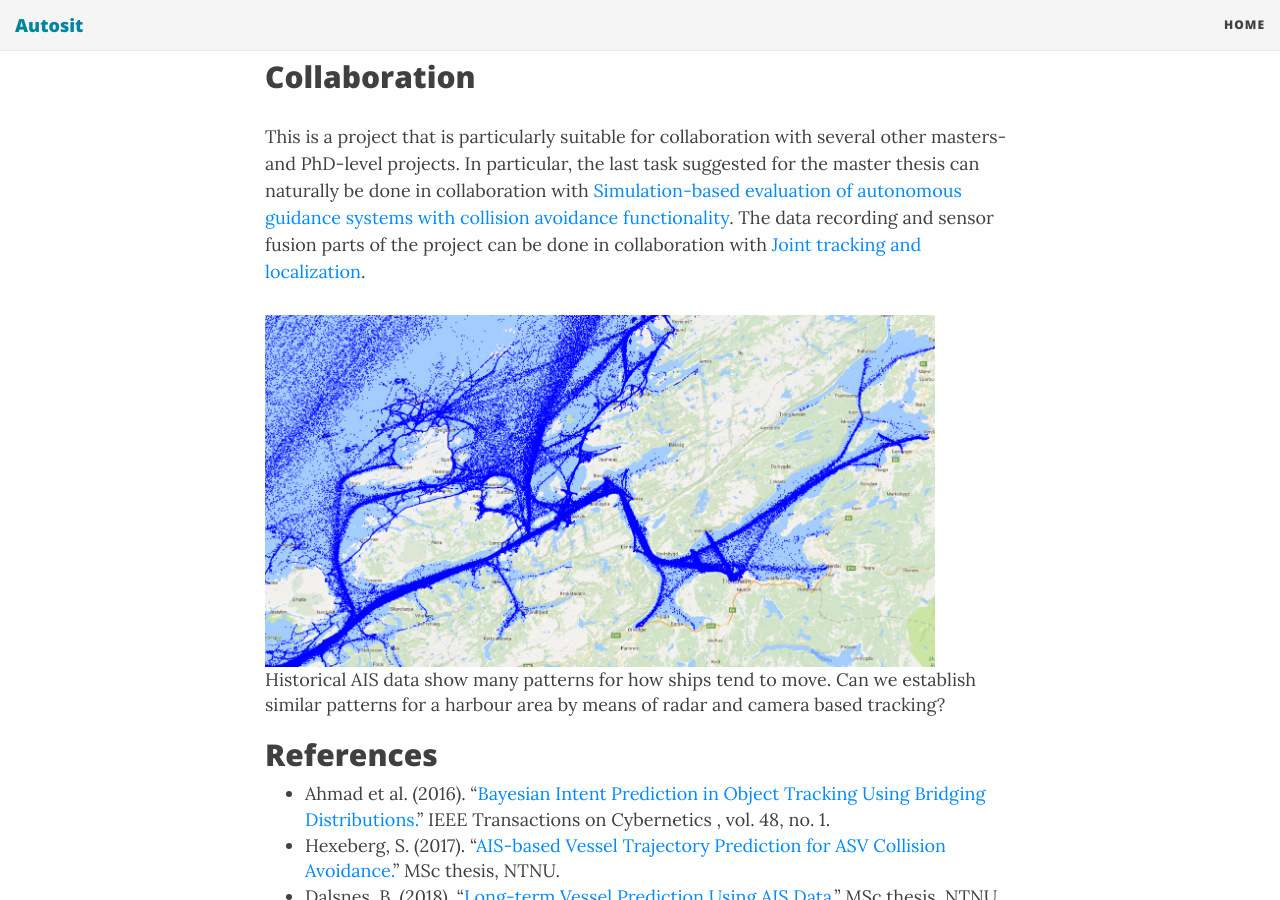
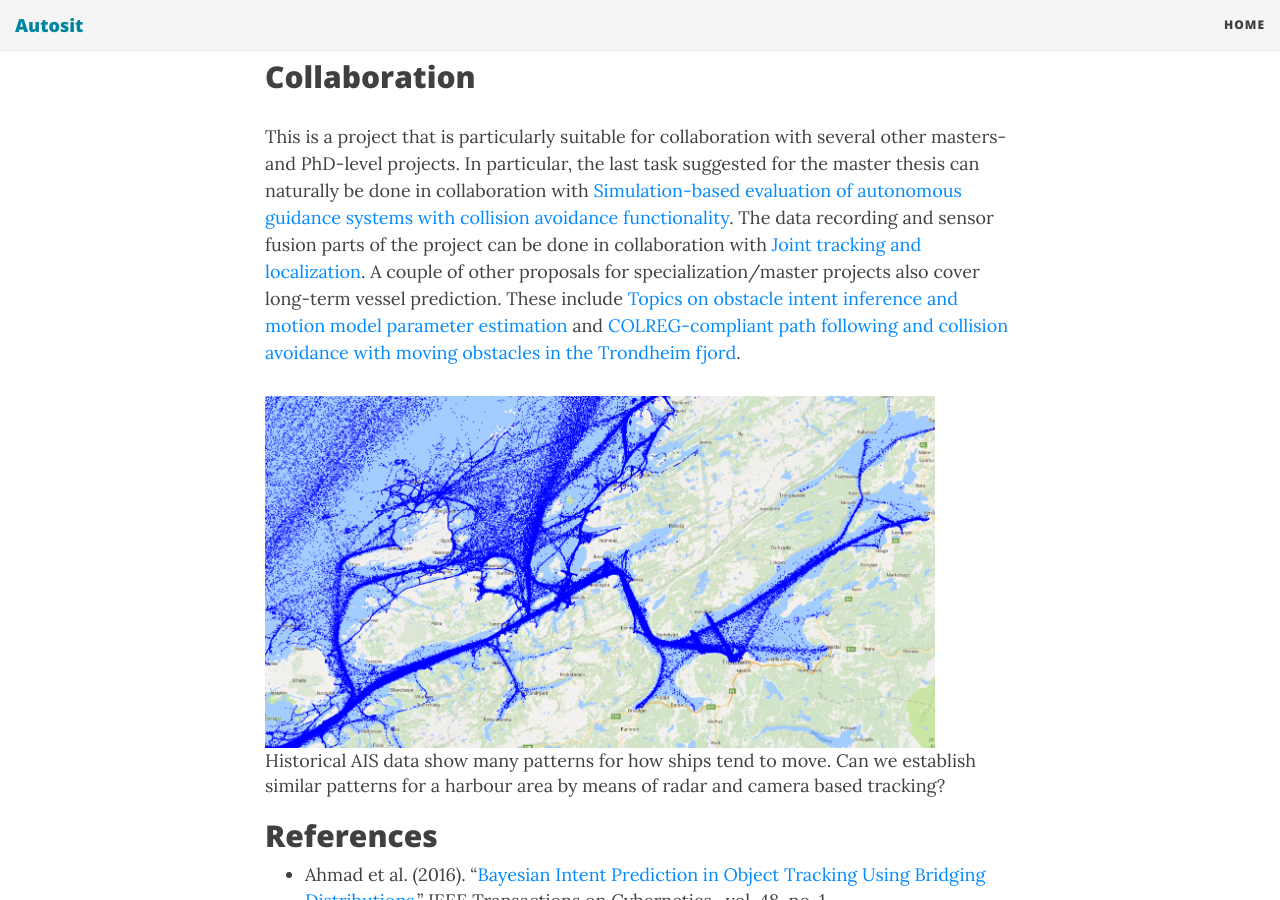
Before and after one commit to autosit/autosit.github.io, a Jekyll site: the page built from _posts/2020-04-19-ltp_canal.md, in a window 1280 px wide and 900 px high, scrolled down 2850 px. Built offline with Jekyll 4.4.1, drawn with Linux system fonts in a browser that asks for light colours; nearby versions of some CDN libraries.

Commit message:
further revisions on ltp canal

```diff
--- a/_posts/2020-04-19-ltp_canal.md
+++ b/_posts/2020-04-19-ltp_canal.md
@@ -56,7 +56,7 @@ The main goal of the specialization project is to make sure that we have a suffi
 
 ## Collaboration
 
-This is a project that is particularly suitable for collaboration with several other masters- and PhD-level projects. In particular, the last task suggested for the master thesis can naturally be done in collaboration with [Simulation-based evaluation of autonomous guidance systems with collision avoidance functionality]. The data recording and sensor fusion parts of the project can be done in collaboration with [Joint tracking and localization].
+This is a project that is particularly suitable for collaboration with several other masters- and PhD-level projects. In particular, the last task suggested for the master thesis can naturally be done in collaboration with [Simulation-based evaluation of autonomous guidance systems with collision avoidance functionality]. The data recording and sensor fusion parts of the project can be done in collaboration with [Joint tracking and localization]. A couple of other proposals for specialization/master projects also cover long-term vessel prediction. These include [Topics on obstacle intent inference and motion model parameter estimation] and [COLREG-compliant path following and collision avoidance with moving obstacles in the Trondheim fjord].
 
 
 |<img src="{{site.url}}/assets/ais-data-trd.png" width="670"> |
@@ -87,3 +87,5 @@ Supervisors: [Edmund Brekke], [Adil Rasheed], [Emil Thyri] and [Egil Eide].
 [Simulation-based evaluation of autonomous guidance systems with collision avoidance functionality]: https://autoferry.github.io/colav/2020/04/16/simulation-based-validation/
 [Egil Eide]: https://www.ntnu.no/ansatte/egil.eide
 [Joint tracking and localization]: https://autoferry.github.io/sf/2020/04/09/trackinglocalization/
+[Topics on obstacle intent inference and motion model parameter estimation]: https://autosit.github.io/ltp/2020/04/13/obstacle_inference_estimation/
+[COLREG-compliant path following and collision avoidance with moving obstacles in the Trondheim fjord]: https://autosit.github.io/ltp/2020/04/22/ltp_reinforcement/
```
